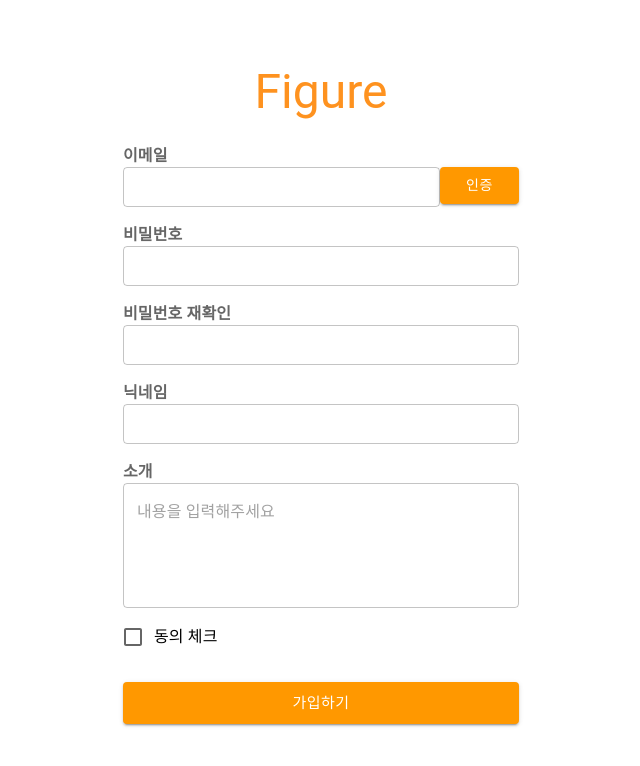
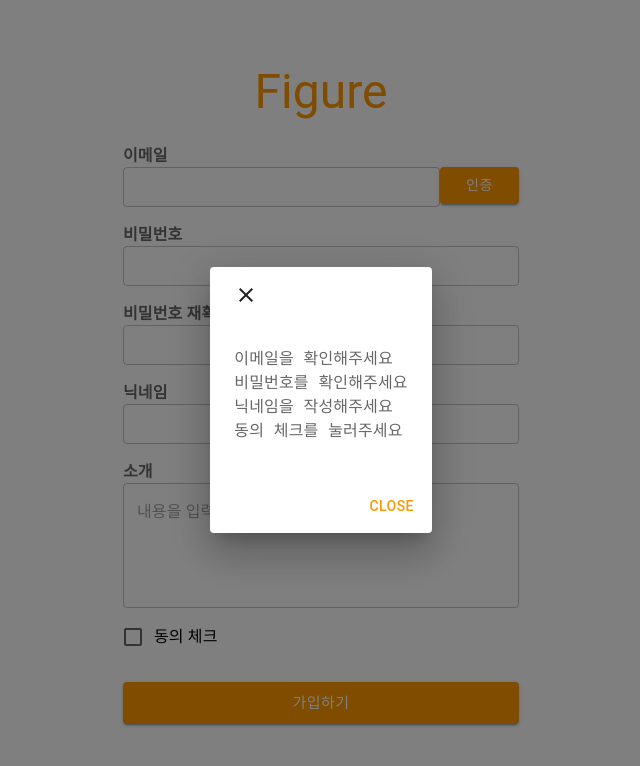
Before and after one commit to FigureMaster/Figure, a React app: page /signUp in a window 1280 px wide. Both pictures are taken after a click on the button "가입하기". Shown: the top 766 px of the page, without its empty margins (319-959 px from the left). Built offline with nearby package versions, Linux system fonts and the light colour scheme.

Commit message:
가입하기 validation 테스트

```diff
--- a/src/components/common/modal/Modal.tsx
+++ b/src/components/common/modal/Modal.tsx
@@ -1,6 +1,6 @@
 import React from 'react';
 import CloseIcon from '@mui/icons-material/Close';
-import './modal.scss';
+import './modal.css';
 import Button from '@mui/material/Button';
 import Dialog from '@mui/material/Dialog';
 import DialogActions from '@mui/material/DialogActions';
@@ -69,7 +69,9 @@ interface CustomAlertProps {
             </DialogTitle>
             <DialogContent>
               <DialogContentText id="alert-dialog-description">
-                {props.message}
+                <pre className='alert-text'>
+                  {props.message}
+                </pre>
               </DialogContentText>
             </DialogContent>
             <DialogActions>
--- a/src/components/common/modal/modal.scss
+++ b/src/components/common/modal/modal.css
@@ -2,3 +2,7 @@
     cursor: pointer;
     float: right;
   }
+
+.alert-text {
+  min-width: 400px;
+}
--- a/src/components/login/PasswordFinder.tsx
+++ b/src/components/login/PasswordFinder.tsx
@@ -40,7 +40,7 @@ export const PasswordFinder = () => {
 
                     >
                         <Typography component='h1' variant='h3' color='#fe921f'>
-                            Figure
+                            <Link href="/" underline="none">Figure</Link>
                         </Typography>
 
                         <InputLabel sx={{ mt: 3, fontWeight: 'bold'}}>
--- a/src/components/login/SignUp.tsx
+++ b/src/components/login/SignUp.tsx
@@ -10,6 +10,8 @@ import { createTheme, ThemeProvider } from '@mui/material/styles';
 import { orange } from '@mui/material/colors';
 import { InputLabel } from '@mui/material';
 import { motion } from "framer-motion";
+import Link from '@mui/material/Link';
+import { Alert } from '../common/modal/Modal';
 
 const theme = createTheme({
     palette: {
@@ -26,6 +28,11 @@ export const SignUp = () => {
     const [confirmPassword, setConfirmPassword] = useState("")
     const [desc, setDesc] = useState("")
     const [isEmailBlur, setEmailBlur] = useState(false)
+    const [isAgree, setAgree] = useState(false)
+    const [openAlert, setOpenAlert] = useState(false);
+    const [msg, setMsg] = useState("");
+
+    const onCloseAlertHandler = () => setOpenAlert(false);
 
     const onEmailHandler = (event) => {
         setEmail(event.currentTarget.value)
@@ -47,6 +54,10 @@ export const SignUp = () => {
         setDesc(event.currentTarget.value)
     }
 
+    const onAgreeHandler = () => {
+        setAgree(!isAgree);
+    }
+
     const passwordRegEx = /^(?=.*[A-Za-z])(?=.*\d)(?=.*[$@$!%*#?&])[A-Za-z\d$@$!%*#?&]{8,20}$/;
     const emailRegEx = /^[A-Za-z0-9]([-_.]?[A-Za-z0-9])*@[A-Za-z0-9]([-_.]?[A-Za-z0-9])*\.[A-Za-z]{2,3}$/;
 
@@ -62,6 +73,22 @@ export const SignUp = () => {
 
     const onEmailBlurHandler = () => setEmailBlur(true);
     const onEmailFocusHandler = () => setEmailBlur(false);
+
+    const onSubmitHandler = () => {
+        let errorMsg = '';
+        setMsg(errorMsg);
+        if(!email || hasEmailError()) errorMsg += '이메일을 확인해주세요';
+        if(!password || hasPasswordError() || !confirmPassword || hasNotSameError()) errorMsg += (!!errorMsg ? '\n' : '') + '비밀번호를 확인해주세요';
+        if(!name) errorMsg += (!!errorMsg ? '\n' : '') + '닉네임을 작성해주세요';
+        if(!isAgree) errorMsg += (!!errorMsg ? '\n' : '') + '동의 체크를 눌러주세요';
+
+        if(!!errorMsg) {
+            setOpenAlert(true);
+            setMsg(errorMsg);
+            return;
+        }
+    }
+
     return (
         <motion.div
             initial={{ opacity: 0 }}
@@ -81,7 +108,7 @@ export const SignUp = () => {
                             alignItems: 'center',
                         }}
                     >
-                        Figure
+                        <Link href="/" underline="none">Figure</Link>
                     </Typography>
 
                     <InputLabel sx={{ mt: 3,fontWeight: 'bold'}}>
@@ -193,21 +220,21 @@ export const SignUp = () => {
 
 
                     <FormControlLabel
-                        control={<Checkbox value='agree' color='primary' />}
+                        control={<Checkbox color='primary' onChange={onAgreeHandler}/>}
                         label='동의 체크'
                     />
 
                     <Button
-                        type='submit'
                         variant='contained'
                         size='large'
                         fullWidth
                         sx={{ mt: 3, mb:2, color: 'white'}}
+                        onClick={onSubmitHandler}
                     >
                         가입하기
                     </Button>
 
-
+                    <Alert open={openAlert} onClose={onCloseAlertHandler} message={msg} title={""}/>
                 </Container>
             </ThemeProvider>
         </motion.div>
```
